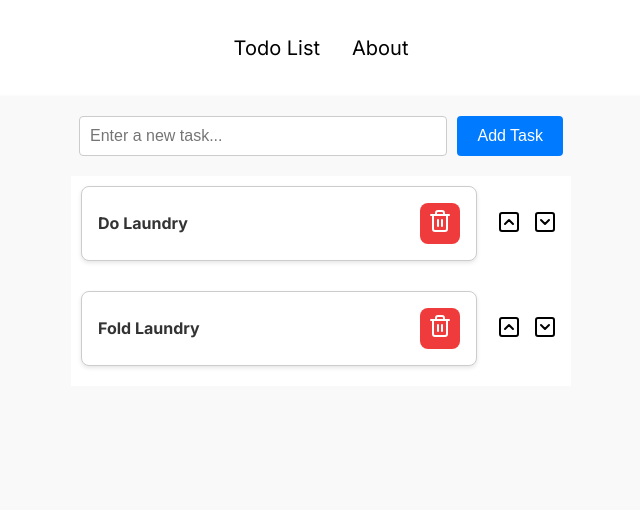
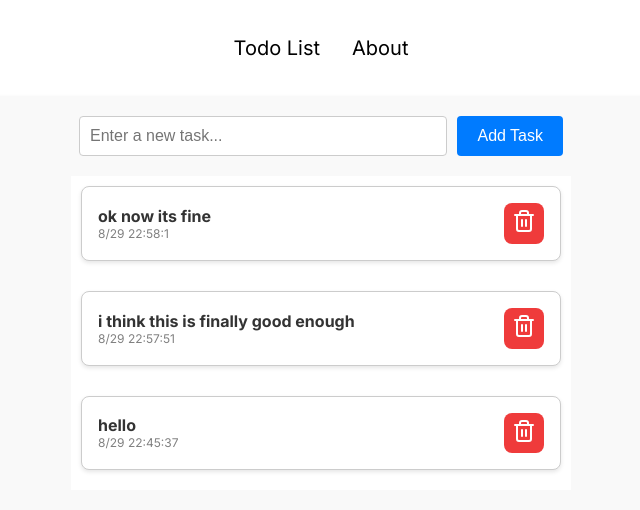
Before and after one commit to c-l-scholl/bizinc-tasks, a Next.js app in the folder frontend-task/todo-app/: page / in a window 1280 px wide. Shown: the top 510 px of the page, without its empty margins (319-959 px from the left). Built offline with nearby package versions, Linux system fonts and the light colour scheme; data requests are answered from the project's data file.

Commit message:
finished task 1

```diff
--- a/frontend-task/todo-app/components/Task.tsx
+++ b/frontend-task/todo-app/components/Task.tsx
@@ -4,11 +4,23 @@ import { TaskProps } from "./utils";
 import "@/styles/Task.modules.css";
 import { Trash2 } from "lucide-react";
 
-const Task = ({ taskName, deleteCurrentTask }: TaskProps) => {
+const Task = ({ taskName, dateCreated, deleteCurrentTask }: TaskProps) => {
+	const taskDate = dateCreated ? new Date(dateCreated) : null;
+	const taskMonth = taskDate ? taskDate.getMonth() + 1 : 0;
+	const taskDay = taskDate ? taskDate.getDate() : 0;
+	const taskHours = taskDate ? taskDate.getHours() : 0;
+	const taskMinutes = taskDate ? taskDate.getMinutes() : 0;
+	const taskSeconds = taskDate ? taskDate.getSeconds() : 0;
+	let formattedDate = "";
+	if (taskDate) {
+		formattedDate = `${taskMonth}/${taskDay} ${taskHours}:${taskMinutes}:${taskSeconds}`;
+	}
+
 	return (
 		<div className="task-container">
 			<div className="task-name-container">
 				<span className="task-name">{taskName}</span>
+				<p className="task-date">{formattedDate}</p>
 			</div>
 			<div className="task-button-container">
 				<div
--- a/frontend-task/todo-app/components/TaskManager.tsx
+++ b/frontend-task/todo-app/components/TaskManager.tsx
@@ -5,38 +5,39 @@ import Task from "./Task";
 import { TaskType } from "@/components/utils";
 import "@/styles/TaskManager.modules.css";
 import { SquareChevronDown, SquareChevronUp } from "lucide-react";
+import { v4 as uuidV4 } from "uuid";
 
 const TaskManager = () => {
 	const [tasks, setTasks] = useState<TaskType[]>([]);
 	const [formValue, setFormValue] = useState<string>("");
 	const DB_URL = "http://localhost:8000/tasks";
 
+	useEffect(() => {
+		getTasks();
+	}, []);
 
-	useEffect(() => {
+	// GET
 	const getTasks = async () => {
 		try {
-				const response = await fetch(DB_URL);
+			const response = await fetch(`${DB_URL}?_sort=dateCreated&_order=desc`);
 			if (!response.ok) {
 				throw new Error(`Response status: ${response.status}`);
 			}
-				const tasksJson = await response.json();
+			const tasksJson: TaskType[] = await response.json() as TaskType[];
 			setTasks(tasksJson);
 
 		} catch (err) {
 			console.error(err);
 		}
 	}
-		getTasks();
-	}, []);
 
+	// POST
 	const addTask = async (e: React.FormEvent<HTMLFormElement>) => {
 		e.preventDefault();
 		if (formValue.trim() === "") {
 			return;
 		}
-		const newTask: TaskType = {
-			taskName: formValue,
-		};
+		const newTask: TaskType = { id: uuidV4(), taskName: formValue, dateCreated: new Date() };
 		try {
 			const response = await fetch(DB_URL, {
 				method: "POST",
@@ -50,38 +51,55 @@ const TaskManager = () => {
 			}
 			const createdTask = await response.json();
 
-			setTasks((t) => [createdTask, ...t]);
+			getTasks();
 			setFormValue("");
 		} catch (err) {
 			console.error(err);
 		}
 	};
 
-	// pass as prop into Task, call when delete pressed
+	// DELETE
 	const deleteTask = async (toDeleteIndex: number) => {
 		if (!tasks) {
 			return;
 		}
-		setTasks((t) => t.filter((task, index) => index !== toDeleteIndex));
+		const taskToDelete: TaskType = tasks[toDeleteIndex];
+		try {
+			const response = await fetch(`${DB_URL}/${taskToDelete.id}`, {
+				method: "DELETE",
+				headers: {
+					"Content-type": "application/json",
+				},
+				body: JSON.stringify(taskToDelete),
+			});
+			if (!response.ok) {
+				throw new Error(`Response status: ${response.status}`);
+			}
+			const deletedTask = response.json();
+			getTasks();
+		} catch (err) {
+			console.error(err);
+		}
+
 	};
 
-	const moveTaskUp = (index: number) => {
-		if (index > 0) {
-			const updatedTasks = [...tasks];
-			[updatedTasks[index], updatedTasks[index - 1]] =
-				[updatedTasks[index - 1], updatedTasks[index]];
-			setTasks(updatedTasks);
-		}
-	}
+	// const moveTaskUp = (index: number) => {
+	// 	if (index > 0) {
+	// 		const updatedTasks = [...tasks];
+	// 		[updatedTasks[index], updatedTasks[index - 1]] =
+	// 			[updatedTasks[index - 1], updatedTasks[index]];
+	// 		setTasks(updatedTasks);
+	// 	}
+	// }
 
-	const moveTaskDown = (index: number) => {
-		if (index < tasks.length - 1) {
-			const updatedTasks = [...tasks];
-			[updatedTasks[index + 1], updatedTasks[index]] =
-				[updatedTasks[index] , updatedTasks[index + 1]];
-			setTasks(updatedTasks);
-		}
-	}
+	// const moveTaskDown = (index: number) => {
+	// 	if (index < tasks.length - 1) {
+	// 		const updatedTasks = [...tasks];
+	// 		[updatedTasks[index + 1], updatedTasks[index]] =
+	// 			[updatedTasks[index] , updatedTasks[index + 1]];
+	// 		setTasks(updatedTasks);
+	// 	}
+	// }
 
 	return (
 		<div className="task-mng-container">
@@ -108,15 +126,15 @@ const TaskManager = () => {
 				{tasks &&
 					tasks.map((task, index) => (
 						<div key={index}>
-							<Task taskName={task.taskName} deleteCurrentTask={() => deleteTask(index)} />
-							<div className="task-mng-button-container">
+							<Task taskName={task.taskName} dateCreated={task.dateCreated} deleteCurrentTask={() => deleteTask(index)} />
+							{/* <div className="task-mng-button-container">
 								<button onClick={() => moveTaskUp(index)} className="task-mng-button task-mng-up-button">
 									<SquareChevronUp />
 								</button>
 								<button onClick={() => moveTaskDown(index)} className="task-mng-button task-mng-down-button">
 									<SquareChevronDown />
 								</button>
-							</div>
+							</div> */}
 						</div>
 					))}
 			</div>
--- a/frontend-task/todo-app/components/utils.ts
+++ b/frontend-task/todo-app/components/utils.ts
@@ -1,10 +1,13 @@
 type TaskProps = {
 	taskName: string;
+	dateCreated: Date,
 	deleteCurrentTask: () => void;
 }
 
 type TaskType = {
 	taskName: string;
+	id: string;
+	dateCreated: Date,
 }
 
 export type { TaskProps, TaskType };
--- a/frontend-task/todo-app/db.json
+++ b/frontend-task/todo-app/db.json
@@ -1,6 +1,19 @@
 {
-	"tasks": [
-		{ "taskName": "Do Laundry"},
-		{ "taskName": "Fold Laundry"}
-	]
+  "tasks": [
+    {
+      "id": "082624e7-59e0-48e5-990c-718230f1f82f",
+      "taskName": "hello",
+      "dateCreated": "2024-08-29T22:45:37.514Z"
+    },
+    {
+      "id": "3e858dc7-d774-49f2-9495-1865ab83cdce",
+      "taskName": "i think this is finally good enough",
+      "dateCreated": "2024-08-29T22:57:51.829Z"
+    },
+    {
+      "id": "9da961d8-5da8-447b-908f-43afd68dccc6",
+      "taskName": "ok now its fine",
+      "dateCreated": "2024-08-29T22:58:01.122Z"
+    }
+  ]
 }
--- a/frontend-task/todo-app/package.json
+++ b/frontend-task/todo-app/package.json
@@ -9,16 +9,17 @@
     "lint": "next lint"
   },
   "dependencies": {
-    "json-server": "^0.17.4",
     "lucide-react": "^0.436.0",
     "next": "14.2.7",
     "react": "^18",
-    "react-dom": "^18"
+    "react-dom": "^18",
+    "uuid": "^10.0.0"
   },
   "devDependencies": {
     "@types/node": "^20",
     "@types/react": "^18",
     "@types/react-dom": "^18",
+    "@types/uuid": "^10.0.0",
     "eslint": "^8",
     "eslint-config-next": "14.2.7",
     "typescript": "^5"
--- a/frontend-task/todo-app/styles/Task.modules.css
+++ b/frontend-task/todo-app/styles/Task.modules.css
@@ -14,10 +14,13 @@
 
 .task-name-container {
 	display: flex;
+  flex-direction: column;
 }
 
-
-
+.task-date {
+  font-size: 0.75rem;
+  color: grey;
+}
 
 .task-name {
   font-size: 1rem;
```
Also changed, not shown: 1 other file (tests, documents, lock files or other folders). Lines whose indentation alone changed are shown as unchanged.
